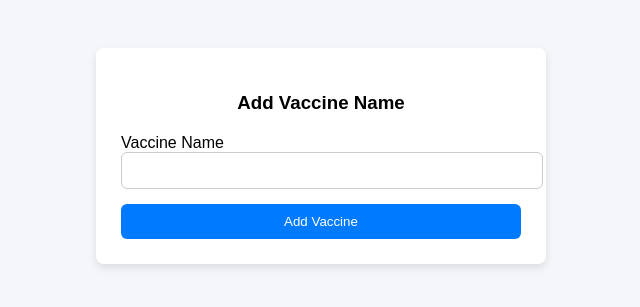
After one commit to kinuthia-mark/nursingsystem, a PHP site: page /add_vaccine.php in a window 1280 px wide. The commit adds this page. Shown: the top 307 px of the page, without its empty margins (319-959 px from the left). Run offline with PHP 8.4, Linux system fonts and the light colour scheme.

Commit message:
Added an add_vaccine tab

```diff
--- /dev/null
+++ b/add_vaccine.php
@@ -0,0 +1,86 @@
+<?php
+include 'dbconnect.php';
+
+if ($_SERVER["REQUEST_METHOD"] == "POST") {
+    $vaccine_name = trim($_POST['vaccine_name']);
+
+    if (!empty($vaccine_name)) {
+        $stmt = $conn->prepare("INSERT INTO vaccine_list (vaccine_name) VALUES (?)");
+        $stmt->bind_param("s", $vaccine_name);
+
+        if ($stmt->execute()) {
+            echo "✅ Vaccine added successfully.";
+        } else {
+            echo "❌ Error: " . $stmt->error;
+        }
+
+        $stmt->close();
+        $conn->close();
+    } else {
+        echo "❗ Vaccine name is required.";
+    }
+}
+?>
+
+<!DOCTYPE html>
+<html lang="en">
+<head>
+  <meta charset="UTF-8">
+  <title>Add Vaccine</title>
+  <style>
+    body {
+      font-family: Arial, sans-serif;
+      background-color: #f4f6fa;
+      padding: 40px;
+    }
+    .form-container {
+      max-width: 400px;
+      margin: auto;
+      background: #fff;
+      padding: 25px;
+      border-radius: 8px;
+      box-shadow: 0 4px 8px rgba(0,0,0,0.1);
+    }
+    h3 {
+      text-align: center;
+      margin-bottom: 20px;
+    }
+    .form-group {
+      margin-bottom: 15px;
+    }
+    label, input {
+      display: block;
+      width: 100%;
+    }
+    input[type="text"] {
+      padding: 10px;
+      border: 1px solid #ccc;
+      border-radius: 6px;
+    }
+    button {
+      padding: 10px;
+      width: 100%;
+      background: #007BFF;
+      color: white;
+      border: none;
+      border-radius: 6px;
+      cursor: pointer;
+    }
+    button:hover {
+      background-color: #0056b3;
+    }
+  </style>
+</head>
+<body>
+  <div class="form-container">
+    <h3>Add Vaccine Name</h3>
+    <form action="" method="post">
+      <div class="form-group">
+        <label for="vaccine_name">Vaccine Name</label>
+        <input type="text" name="vaccine_name" required>
+      </div>
+      <button type="submit">Add Vaccine</button>
+    </form>
+  </div>
+</body>
+</html>
```
Also changed, not shown: vaccination.php (+36 -6 lines).
